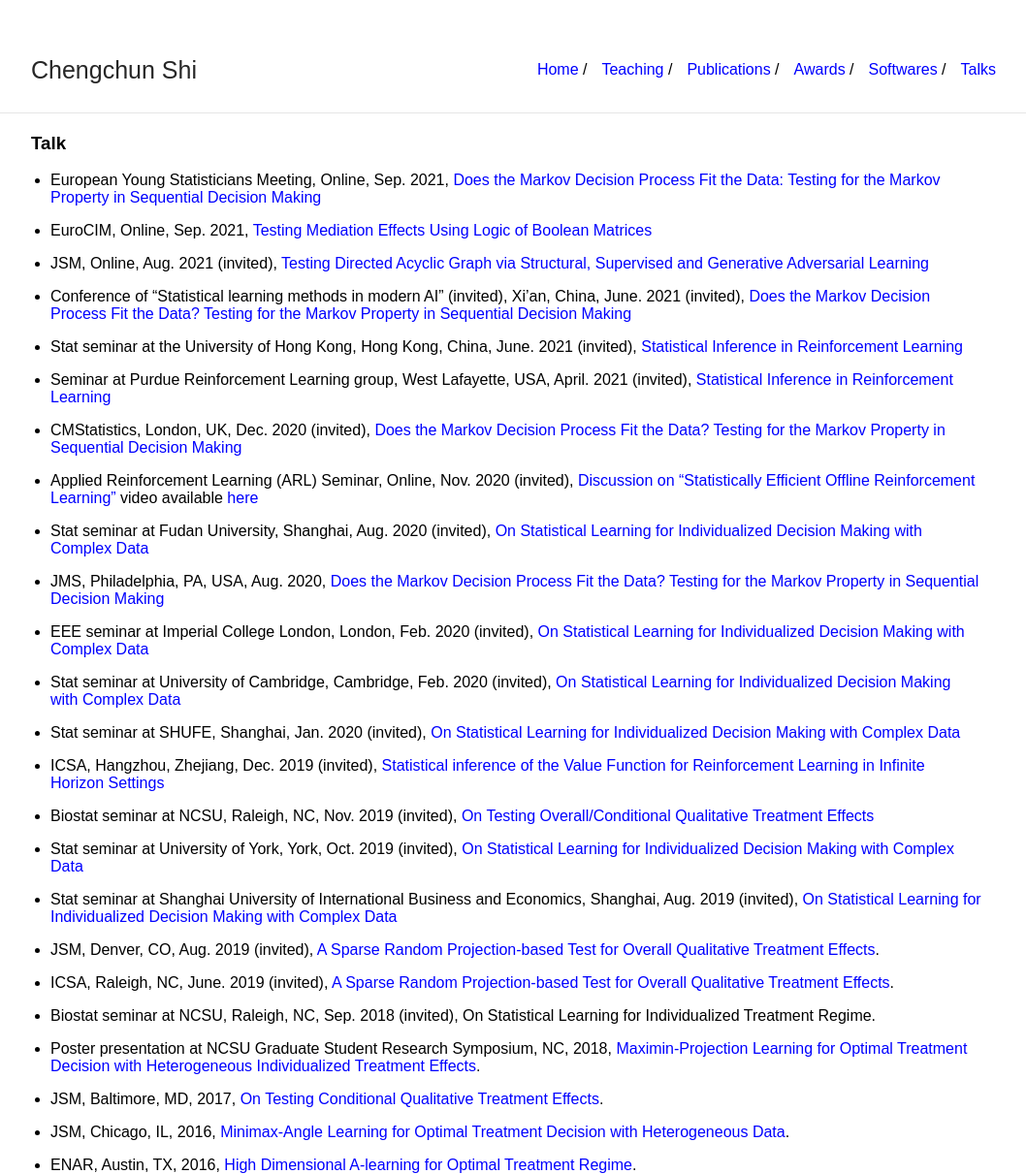
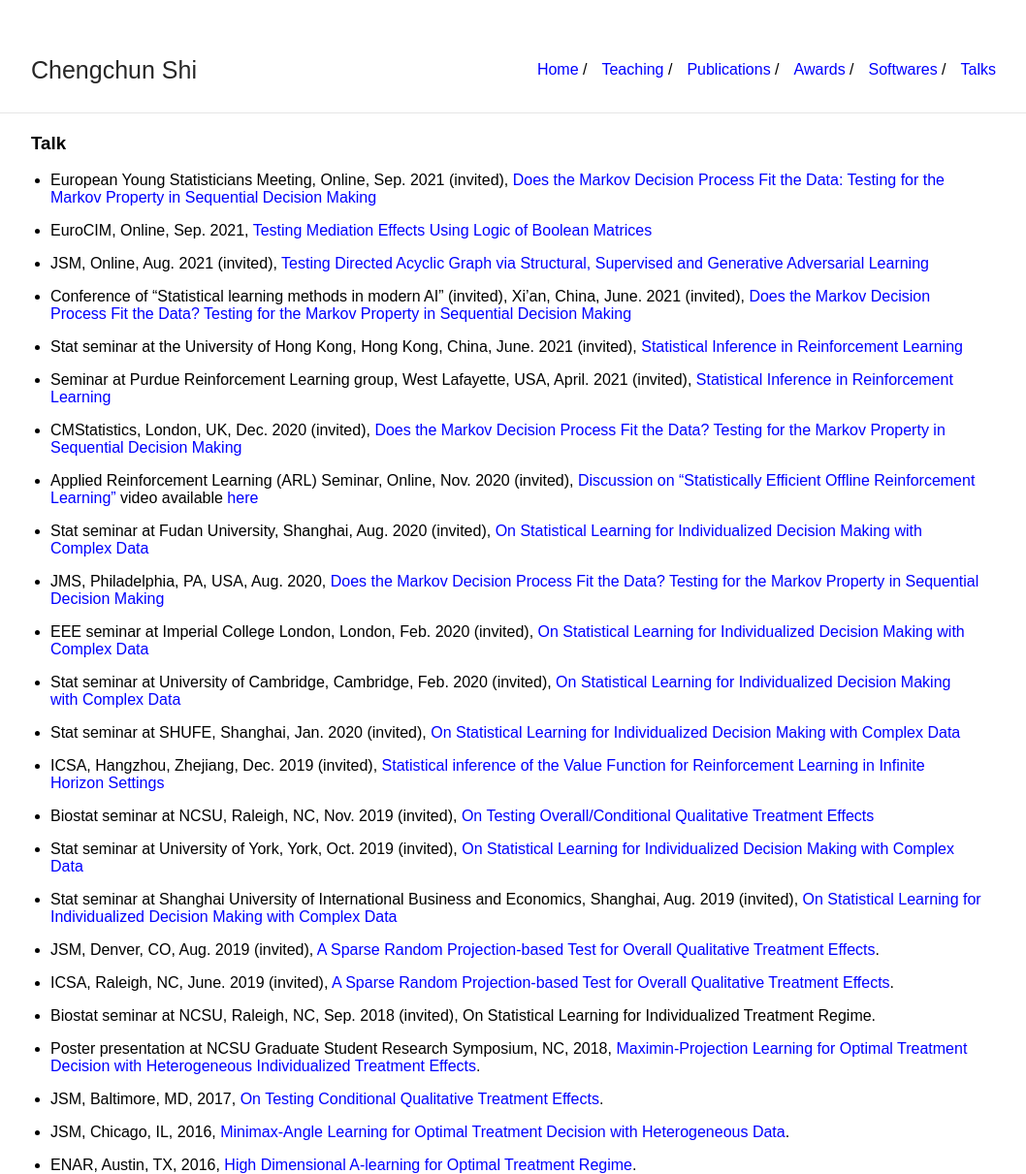
Before and after one commit to callmespring/callmespring.github.io, a Jekyll site: the page built from talk.md, in a window 1280 px wide. Shown: the whole page at 97% size, without its empty margins (108-1166 px from the left). Built offline with Jekyll 4.4.1, drawn with Linux system fonts in a browser that asks for light colours.

Commit message:
Update talk.md

```diff
--- a/talk.md
+++ b/talk.md
@@ -5,7 +5,7 @@ title: Talk
 
 ### Talk
 
-* European Young Statisticians Meeting, Online, Sep. 2021, [Does the Markov Decision Process Fit the Data: Testing for the Markov Property in Sequential Decision Making](./slides/slides_middle.pdf)
+* European Young Statisticians Meeting, Online, Sep. 2021 (invited), [Does the Markov Decision Process Fit the Data: Testing for the Markov Property in Sequential Decision Making](./slides/slides_middle.pdf)
 
 * EuroCIM, Online, Sep. 2021, [Testing Mediation Effects Using Logic of Boolean Matrices](./slides/LOGAN.pdf)
 
```
